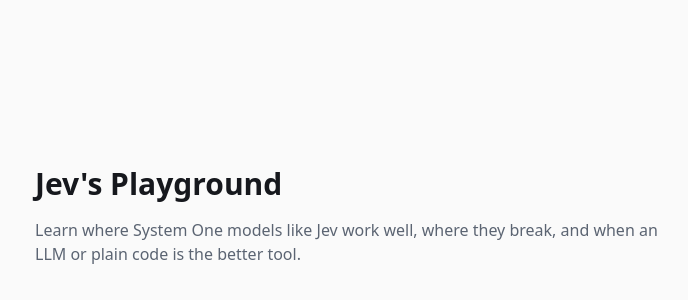
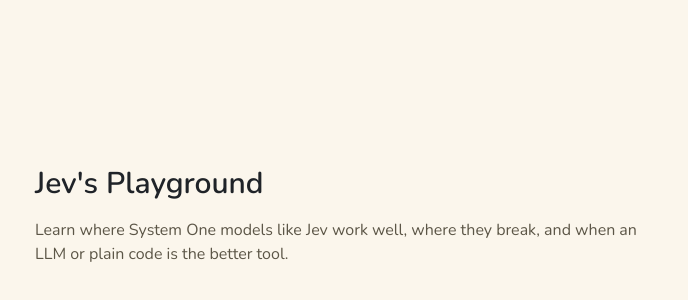
Before and after one commit to Ahmar004/jev-playground, a Next.js app: page / in a window 1280 px wide. Shown: the part 184-484 px from the top of the page, without its empty margins (293-981 px from the left). Built offline with nearby package versions, Linux system fonts and the light colour scheme.

Commit message:
feat(shell): add design tokens, both themes, nunito and motion setup
Co-Authored-By: Claude Opus 5.5 <noreply@anthropic.com>
Claude-Session: https://claude.ai/code/session_01Vme75YtvfRzT3i2uXgd6TQ

```diff
--- a/src/app/globals.css
+++ b/src/app/globals.css
@@ -1,55 +1,60 @@
 @import 'tailwindcss';
 
-/* Tailwind v4 is CSS-first — no tailwind.config.js. Static tokens (nothing
-   that needs to change with color scheme) live directly in @theme, which
-   both declares them as real CSS variables and generates the matching
-   Tailwind utilities (e.g. --radius-lg below gives you `rounded-lg`). */
+/* Class-based dark mode: next-themes puts `.dark` on <html>, so the theme
+   switch works and `dark:` utilities follow it (DESIGN 13.1). */
+@custom-variant dark (&:where(.dark, .dark *));
+
 @theme {
-	--font-sans: ui-sans-serif, system-ui, -apple-system, 'Segoe UI', sans-serif;
+	--font-sans: var(--font-nunito), ui-sans-serif, system-ui, sans-serif;
 	--radius-sm: 6px;
 	--radius: 10px;
 	--radius-lg: 16px;
 }
 
-/* Color tokens DO need to change with color scheme, so they're declared on
-   :root (swappable at runtime) and re-exposed to Tailwind via `@theme
-   inline` below — `inline` tells Tailwind to reference these variables
-   live rather than inlining today's computed value at build time. See
-   DESIGN.md for the full token table and naming rationale. */
+/* Role-named tokens (DESIGN 13.1). Contrast is checked by
+   src/app/theme-tokens.test.ts; recheck when a value changes. */
 :root {
-	--bg: #fafafa;
+	--bg: #fbf6ec;
 	--surface: #ffffff;
-	--surface-hover: #f0f1f3;
-	--border: #e5e7eb;
-	--border-strong: #cbd2db;
-	--text: #16181d;
-	--text-muted: #5b6472;
-	--text-faint: #8891a0;
-	--accent: #2454b8;
-	--accent-hover: #1c4292;
+	--surface-hover: #f5efe3;
+	--border: #e8dfcf;
+	--border-strong: #8c8270;
+	--text: #1f2328;
+	--text-muted: #5c5647;
+	--text-faint: #6f6857;
+	--accent: #1e7b45;
+	--accent-hover: #17633a;
 	--accent-ink: #ffffff;
-	--success: #1a7f4b;
-	--warning: #a5580a;
-	--danger: #b3261e;
+	--highlight: #f2a33a;
+	--highlight-ink: #1f2328;
+	--success: #1e7b45;
+	--warning: #9a5b00;
+	--danger: #b42318;
+	--jev: #0b7a75;
+	--llm: #7a3fd1;
+	--code: #4a5a6e;
 }
 
-@media (prefers-color-scheme: dark) {
-	:root {
-		--bg: #101215;
-		--surface: #17191d;
-		--surface-hover: #202329;
-		--border: #2a2d33;
-		--border-strong: #3a3e46;
-		--text: #f2f3f5;
-		--text-muted: #a6adba;
-		--text-faint: #767d8a;
-		--accent: #5b8fe0;
-		--accent-hover: #7ba3e6;
-		--accent-ink: #0b1220;
-		--success: #35c37f;
-		--warning: #e2a03f;
-		--danger: #e5675f;
-	}
+.dark {
+	--bg: #22272e;
+	--surface: #2d333b;
+	--surface-hover: #373e47;
+	--border: #444c56;
+	--border-strong: #768390;
+	--text: #cdd9e5;
+	--text-muted: #9da9b6;
+	--text-faint: #96a1ae;
+	--accent: #6bc46d;
+	--accent-hover: #85d187;
+	--accent-ink: #1c2128;
+	--highlight: #f0883e;
+	--highlight-ink: #1c2128;
+	--success: #6bc46d;
+	--warning: #daaa3f;
+	--danger: #f78a82;
+	--jev: #39c5bb;
+	--llm: #b69cff;
+	--code: #9fb0c3;
 }
 
 @theme inline {
@@ -64,9 +69,14 @@
 	--color-accent: var(--accent);
 	--color-accent-hover: var(--accent-hover);
 	--color-accent-ink: var(--accent-ink);
+	--color-highlight: var(--highlight);
+	--color-highlight-ink: var(--highlight-ink);
 	--color-success: var(--success);
 	--color-warning: var(--warning);
 	--color-danger: var(--danger);
+	--color-jev: var(--jev);
+	--color-llm: var(--llm);
+	--color-code: var(--code);
 }
 
 body {
--- a/src/app/layout.tsx
+++ b/src/app/layout.tsx
@@ -1,8 +1,13 @@
 import type { Metadata } from 'next'
+import { Nunito } from 'next/font/google'
 import { QueryProvider } from '@/components/query-provider'
+import { AppProviders } from '@/components/providers/app-providers'
 import { AnalyticsProvider } from '@/lib/analytics/analytics-provider'
 import { Toaster } from '@/components/ui/toaster'
 import './globals.css'
+
+// Self-hosted at build by next/font, so no request goes to Google at runtime.
+const nunito = Nunito({ subsets: ['latin'], variable: '--font-nunito', display: 'swap' })
 
 export const metadata: Metadata = {
 	title: "Jev's Playground",
@@ -10,12 +15,16 @@ export const metadata: Metadata = {
 		'Learn where System One models like Jev work well, where they break, and when an LLM or plain code is the better tool.'
 }
 
+// suppressHydrationWarning: next-themes sets the theme class on <html>
+// before React hydrates, which React would otherwise report as a mismatch.
 export default function RootLayout({ children }: { children: React.ReactNode }) {
 	return (
-		<html lang="en">
-			<body>
+		<html lang="en" className={nunito.variable} suppressHydrationWarning>
+			<body className="min-h-screen antialiased">
 				<AnalyticsProvider />
-				<QueryProvider>{children}</QueryProvider>
+				<AppProviders>
+					<QueryProvider>{children}</QueryProvider>
+				</AppProviders>
 				<Toaster />
 			</body>
 		</html>
--- /dev/null
+++ b/src/components/providers/app-providers.tsx
@@ -0,0 +1,17 @@
+'use client'
+
+import { domAnimation, LazyMotion, MotionConfig } from 'motion/react'
+import { ThemeProvider } from 'next-themes'
+
+// Theme follows the device until the user picks one; the choice is remembered
+// locally (spec R71, allowed under Rule-8: a theme is not a secret). Motion
+// loads its animation features lazily and honors reduced motion (R91).
+export function AppProviders({ children }: { children: React.ReactNode }) {
+	return (
+		<ThemeProvider attribute="class" defaultTheme="system" enableSystem disableTransitionOnChange>
+			<LazyMotion features={domAnimation} strict>
+				<MotionConfig reducedMotion="user">{children}</MotionConfig>
+			</LazyMotion>
+		</ThemeProvider>
+	)
+}
--- /dev/null
+++ b/src/components/theme-toggle.tsx
@@ -0,0 +1,24 @@
+'use client'
+
+import { useTheme } from 'next-themes'
+import { Button } from '@/components/ui/button'
+import { MoonIcon, SunIcon } from '@/components/ui/icons'
+
+// The icon swaps through the `dark:` variant, not through resolvedTheme, so
+// the server render and the first client render match (no hydration flash).
+export function ThemeToggle() {
+	const { resolvedTheme, setTheme } = useTheme()
+
+	return (
+		<Button
+			type="button"
+			variant="ghost"
+			size="sm"
+			aria-label="Switch theme"
+			onClick={() => setTheme(resolvedTheme === 'dark' ? 'light' : 'dark')}
+		>
+			<SunIcon size={18} className="hidden dark:block" />
+			<MoonIcon size={18} className="block dark:hidden" />
+		</Button>
+	)
+}
--- a/src/components/ui/icons.tsx
+++ b/src/components/ui/icons.tsx
@@ -34,12 +34,15 @@ import {
 	FunnelSimple,
 	Gear,
 	Info,
+	Lightning,
 	List,
 	MagnifyingGlass,
 	Minus,
+	Moon,
 	PencilSimple,
 	Plus,
 	SignOut,
+	Sun,
 	Trash,
 	User,
 	Warning,
@@ -106,14 +109,17 @@ export const EditIcon = (props: IconProps) => <Glyph source={PencilSimple} {...p
 export const ExternalLinkIcon = (props: IconProps) => <Glyph source={ArrowSquareOut} {...props} />
 export const FilterIcon = (props: IconProps) => <Glyph source={FunnelSimple} {...props} />
 export const InfoIcon = (props: IconProps) => <Glyph source={Info} {...props} />
+export const LightningIcon = (props: IconProps) => <Glyph source={Lightning} {...props} />
 export const MenuIcon = (props: IconProps) => <Glyph source={List} {...props} />
 export const MinusIcon = (props: IconProps) => <Glyph source={Minus} {...props} />
+export const MoonIcon = (props: IconProps) => <Glyph source={Moon} {...props} />
 export const MoreIcon = (props: IconProps) => <Glyph source={DotsThreeVertical} {...props} />
 export const PlusIcon = (props: IconProps) => <Glyph source={Plus} {...props} />
 export const SearchIcon = (props: IconProps) => <Glyph source={MagnifyingGlass} {...props} />
 export const SettingsIcon = (props: IconProps) => <Glyph source={Gear} {...props} />
 export const SignOutIcon = (props: IconProps) => <Glyph source={SignOut} {...props} />
 export const SuccessIcon = (props: IconProps) => <Glyph source={CheckCircle} {...props} />
+export const SunIcon = (props: IconProps) => <Glyph source={Sun} {...props} />
 export const TrashIcon = (props: IconProps) => <Glyph source={Trash} {...props} />
 export const UserIcon = (props: IconProps) => <Glyph source={User} {...props} />
 
```
Also changed, not shown: 2 other files (tests, documents, lock files or other folders).
